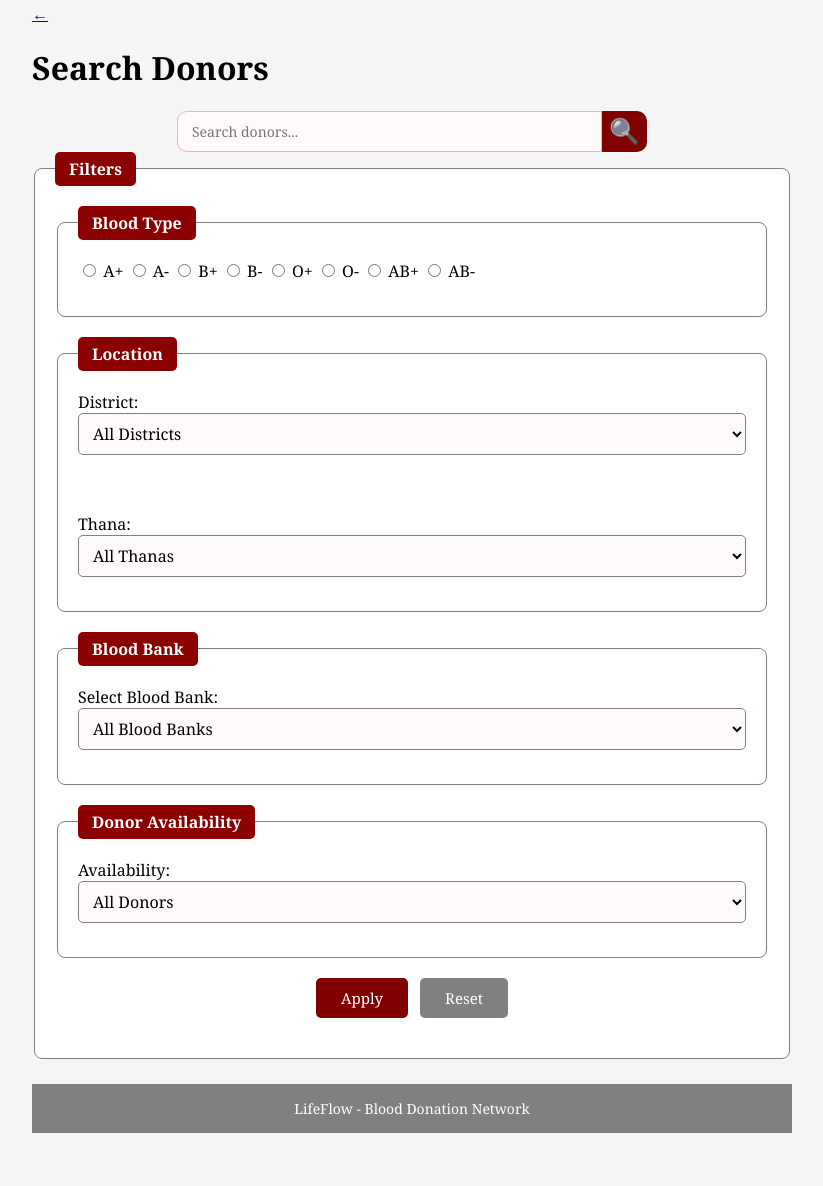
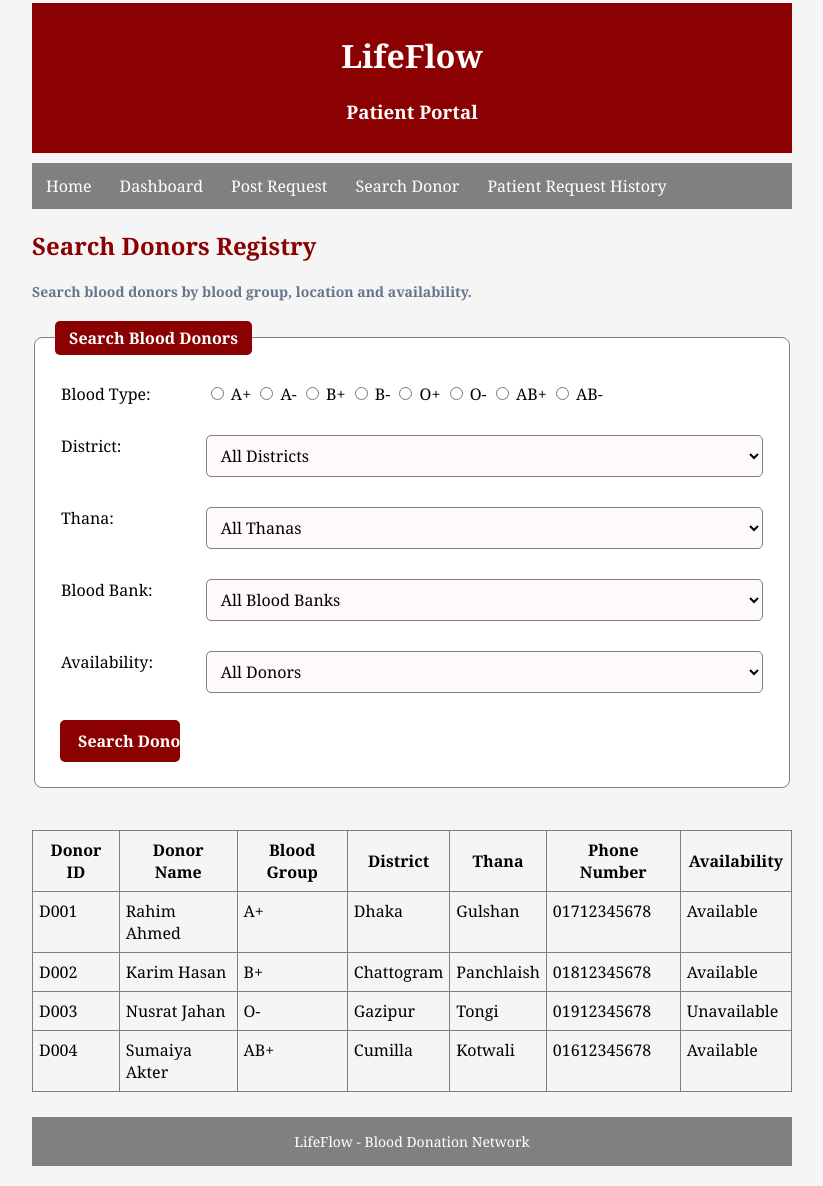
Before and after one commit to TanvirHosenNishat01-blip/WebTech_Project_Fall2026-27_GroupNumber-06-, a plain HTML site: page Page/SearchDonors.html in a window 1280 px wide. Shown: the part 17-1203 px from the top of the page, without its empty margins (228-1051 px from the left). Before the commit the page ends 1170 px from the top, so only its background shows below. Drawn offline with Linux system fonts and the light colour scheme.

Commit message:
Refactor Search Donors page layout and structure
Updated the layout and structure of the Search Donors page, including a new header, navigation bar, and improved search form.

```diff
--- a/Page/SearchDonors.html
+++ b/Page/SearchDonors.html
@@ -1,3 +1,4 @@
+
 <!DOCTYPE html>
 <html lang="en">
 
@@ -13,46 +14,45 @@
     <title>Search Donors - LifeFlow</title>
 </head>
 
-<body class="search-page">
+<body>
 
-    <div class="search-container">
 
-        <!-- Header -->
-        <div class="search-header">
-
-            <a href="PatientDashboard.html" class="back-button">&larr;</a>
-
-            <h1>Search Donors</h1>
-
+    <!-- Top banner -->
+    <div class="header">
+        <h1>LifeFlow</h1>
+        <h3>Patient Portal</h3>
     </div>
 
+    <!-- Navigation bar -->
+    <div class="topnav">
+        <a href="PatientRegistration.html">Home</a>
+        <a href="PatientDashboard.html">Dashboard</a>
+        <a href="PostBloodRequest.html">Post Request</a>
+        <a href="SearchDonors.html" class="active">Search Donor</a>
+        <a href="PatientRequestHistory.html">Patient Request History</a>
+    </div>
+
+    <!-- Donor Search Container -->
+    <div class="container">
+
+        <h2>Search Donors Registry</h2>
+
+        <p style="color: #64748b; margin-bottom: 20px;">
+            Search blood donors by blood group, location and availability.
+        </p>
 
         <!-- Search Form -->
-        <form class="search-box" onsubmit="return searchDonors()">
-
-            <input type="text" id="searchInput"
-                placeholder="Search donors...">
-
-            <button type="submit" aria-label="Search">
-                &#128269;
-            </button>
-
-        </form>
-
-
-        <!-- Filter Form -->
-        <form id="filterForm">
-
         <fieldset>
 
-                <legend>Filters</legend>
+            <legend>Search Blood Donors</legend>
+
+            <table class="form-table">
 
 
                 <!-- Blood Group -->
-                <fieldset>
-
-                    <legend>Blood Type</legend>
-
+                <tr>
+                    <td>Blood Type:</td>
+                    <td>
                         <input type="radio" name="bloodGroup" id="Apositive" value="A+">
                         <label for="Apositive">A+</label>
 
@@ -78,17 +78,13 @@
                         <label for="ABnegative">AB-</label>
 
                         <p id="BloodError" class="error-message"></p>
-
-                </fieldset>
-
+                    </td>
+                </tr>
 
                 <!-- Location -->
-                <fieldset>
-
-                    <legend>Location</legend>
-
-                    <label for="district">District:</label>
-
+                <tr>
+                    <td>District:</td>
+                    <td>
                         <select id="district">
                             <option value="">All Districts</option>
                             <option value="Dhaka">Dhaka</option>
@@ -98,88 +94,135 @@
                         </select>
 
                         <p id="DistrictError" class="error-message"></p>
+                    </td>
+                </tr>
 
-                    <br><br>
-
-                    <label for="thana">Thana:</label>
-
+                <tr>
+                    <td>Thana:</td>
+                    <td>
                         <select id="thana">
                             <option value="">All Thanas</option>
                         </select>
 
                         <p id="ThanaError" class="error-message"></p>
-
-                </fieldset>
-
+                    </td>
+                </tr>
 
                 <!-- Blood Bank -->
-                <fieldset>
-
-                    <legend>Blood Bank</legend>
-
-                    <label for="bloodBank">Select Blood Bank:</label>
-
+                <tr>
+                    <td>Blood Bank:</td>
+                    <td>
                         <select id="bloodBank">
-
                             <option value="">All Blood Banks</option>
                             <option value="Sandhani">Sandhani</option>
                             <option value="Red Crescent">Red Crescent</option>
                             <option value="Quantum">Quantum Foundation</option>
-
                         </select>
 
                         <p id="BankError" class="error-message"></p>
-
-                </fieldset>
-
+                    </td>
+                </tr>
 
                 <!-- Donor Availability -->
-                <fieldset>
-
-                    <legend>Donor Availability</legend>
-
-                    <label for="availability">Availability:</label>
-
+                <tr>
+                    <td>Availability:</td>
+                    <td>
                         <select id="availability">
-
                             <option value="">All Donors</option>
                             <option value="Available">Available</option>
                             <option value="Unavailable">Unavailable</option>
-
                         </select>
 
                         <p id="AvailabilityError" class="error-message"></p>
+                    </td>
+                </tr>
 
-                </fieldset>
+            </table>
+
+            <!-- Search Button -->
+           <div class="btn-group">
+
+                <input type="button" id="save" value="Search Donor"
+                    onclick="saveProfile()">
 
 
-                <!-- Buttons -->
-                <div class="apply-area">
-
-                   <button type="button" id="applyButton" class="apply-button">
-                Apply
-                     </button>
-
-                    <button type="reset" id="resetButton" class="reset-button">
-                        Reset
-                    </button>
 
             </div>
 
         </fieldset>
 
-        </form>
+        <br>
+
+        <!-- Donor Information Table -->
+
+<table class="data-table" border="1" cellspacing="0" cellpadding="8">
+
+    <thead>
+    <tr>
+        <th>Donor ID</th>
+        <th>Donor Name</th>
+        <th>Blood Group</th>
+        <th>District</th>
+        <th>Thana</th>
+        <th>Phone Number</th>
+        <th>Availability</th>
+    </tr>
+</thead>
+
+<tbody id="donorTableBody">
+
+    <tr>
+        <td>D001</td>
+        <td>Rahim Ahmed</td>
+        <td>A+</td>
+        <td>Dhaka</td>
+        <td>Gulshan</td>
+        <td>01712345678</td>
+        <td>Available</td>
+    </tr>
+
+    <tr>
+        <td>D002</td>
+        <td>Karim Hasan</td>
+        <td>B+</td>
+        <td>Chattogram</td>
+        <td>Panchlaish</td>
+        <td>01812345678</td>
+        <td>Available</td>
+    </tr>
+
+    <tr>
+        <td>D003</td>
+        <td>Nusrat Jahan</td>
+        <td>O-</td>
+        <td>Gazipur</td>
+        <td>Tongi</td>
+        <td>01912345678</td>
+        <td>Unavailable</td>
+    </tr>
+
+    <tr>
+        <td>D004</td>
+        <td>Sumaiya Akter</td>
+        <td>AB+</td>
+        <td>Cumilla</td>
+        <td>Kotwali</td>
+        <td>01612345678</td>
+        <td>Available</td>
+    </tr>
+
+</tbody>
+
+</table>
+
+</div>
 
 
     <!-- Footer -->
-        <footer class="search-footer">
 
-            LifeFlow - Blood Donation Network
-
-        </footer>
-
+    <div class="footer">
+        <h5>LifeFlow - Blood Donation Network</h5>
     </div>
 
 </body>
-
 </html>
```
Lines whose indentation alone changed are shown as unchanged.
